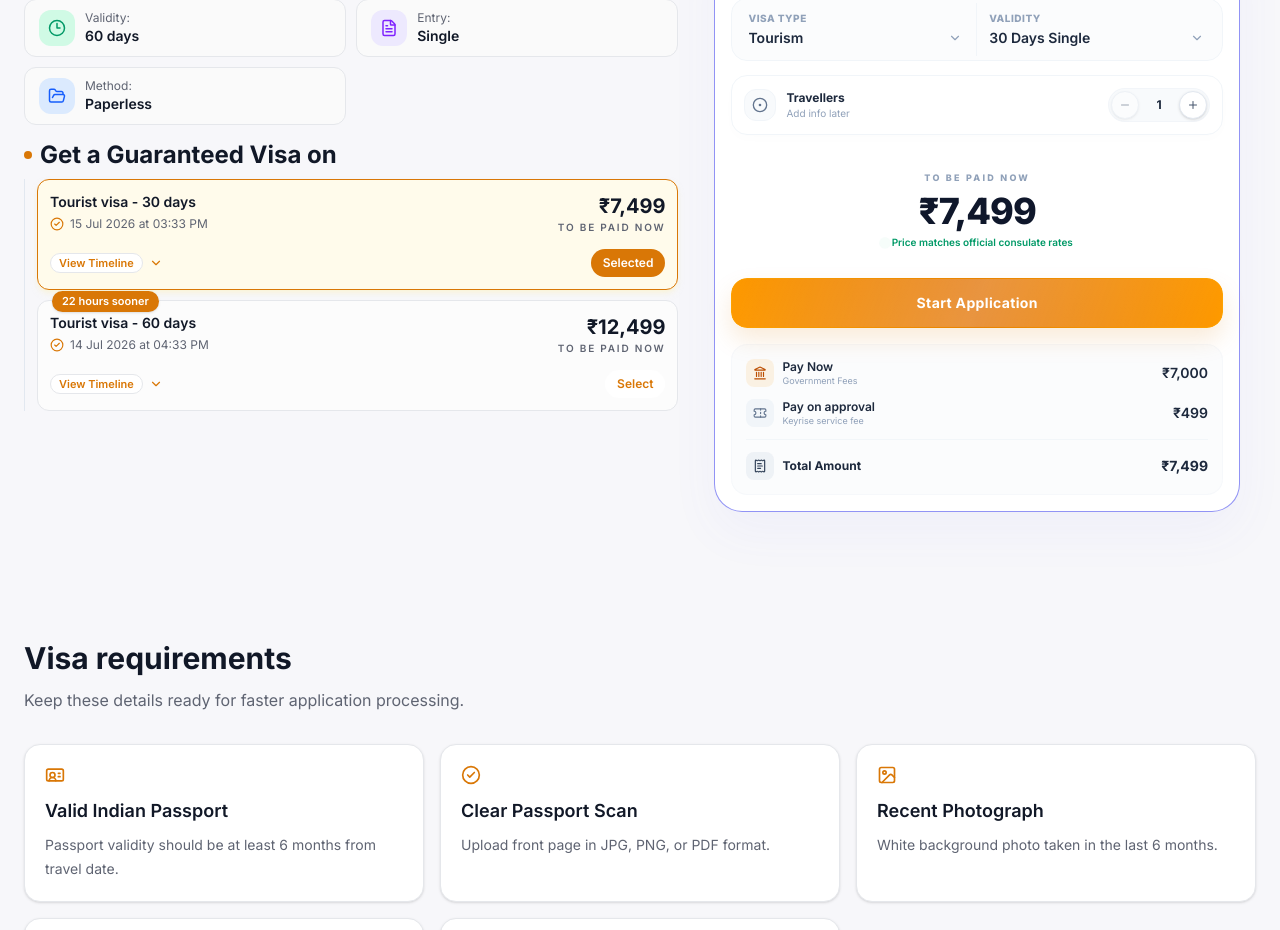
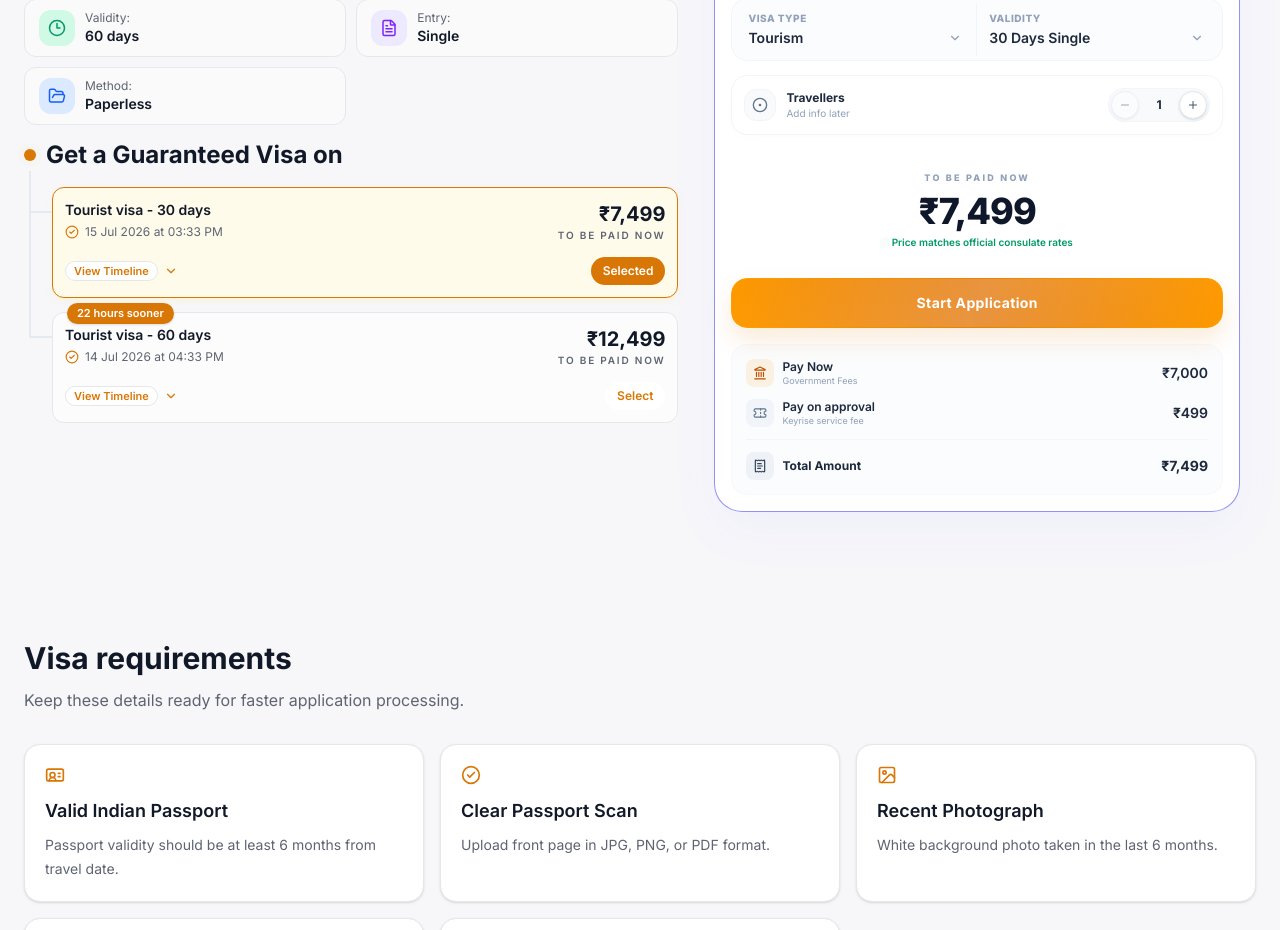
Before and after one commit to harshsees/Keyrise, a Next.js app: page / in a window 1280 px wide. Shown: the part 860-1790 px from the top of the page. Built offline with nearby package versions, Linux system fonts and the light colour scheme.

Commit message:
Inital Commit

```diff
--- a/src/components/VisaInfoAndPlans.tsx
+++ b/src/components/VisaInfoAndPlans.tsx
@@ -61,19 +61,34 @@ export function VisaInfoAndPlans({ selectedPlan, onSelectPlan }: VisaInfoAndPlan
       </div>
 
       <div>
-        <div className="mb-2 flex items-center gap-2">
-          <span className="h-2 w-2 rounded-full bg-[var(--primary)]" />
+        <div className="relative">
+          {/* Header row with indicator dot */}
+          <div className="flex items-center gap-2.5">
+            <span className="relative z-10 flex h-3 w-3 items-center justify-center rounded-full bg-[var(--primary)]">
+              <span className="absolute inline-flex h-full w-full animate-ping rounded-full bg-amber-400 opacity-75"></span>
+            </span>
             <h1 className="text-2xl font-bold text-[var(--foreground)]">
               Get a Guaranteed Visa on
             </h1>
           </div>
-        <div className="border-l border-slate-200 pl-3">
-          <div className="mt-1.5 space-y-2.5">
+
+          {/* Indented branching container */}
+          <div className="mt-4 space-y-3.5">
             {plans.map((plan, index) => {
               const active = selectedPlan === index;
               return (
+                <div key={plan.title} className="relative pl-7">
+                  {/* Vertical line segment connecting dot/plans */}
+                  <div
+                    className={`absolute left-[5px] w-0.5 bg-slate-200/80 ${
+                      index === 0 ? "top-[-16px] bottom-[-14px]" : "top-0 h-[24px]"
+                    }`}
+                  />
+
+                  {/* Horizontal branch line connecting to this card */}
+                  <div className="absolute left-[5px] top-[24px] w-[23px] h-0.5 bg-slate-200/80" />
+
                   <motion.button
-                  key={plan.title}
                     type="button"
                     onClick={() => onSelectPlan(index)}
                     whileHover={{ scale: 1.01 }}
@@ -92,7 +107,9 @@ export function VisaInfoAndPlans({ selectedPlan, onSelectPlan }: VisaInfoAndPlan
 
                     <div className="flex items-start justify-between gap-2.5">
                       <div>
-                      <p className="text-sm font-semibold text-[var(--foreground)]">{plan.title}</p>
+                        <p className="text-sm font-semibold text-[var(--foreground)]">
+                          {plan.title}
+                        </p>
                         <div className="mt-1 inline-flex items-center gap-1.5 text-xs text-[var(--muted)]">
                           <CheckCircle2 className="h-3.5 w-3.5 text-[var(--primary)]" />
                           {plan.timing}
@@ -115,13 +132,16 @@ export function VisaInfoAndPlans({ selectedPlan, onSelectPlan }: VisaInfoAndPlan
                       </span>
                       <span
                         className={`rounded-full px-3 py-1.5 text-xs font-semibold ${
-                        active ? "bg-[var(--primary)] text-white" : "bg-white text-[var(--primary)]"
+                          active
+                            ? "bg-[var(--primary)] text-white"
+                            : "bg-white text-[var(--primary)]"
                         }`}
                       >
                         {active ? "Selected" : "Select"}
                       </span>
                     </div>
                   </motion.button>
+                </div>
               );
             })}
           </div>
```
Lines whose indentation alone changed are shown as unchanged.
